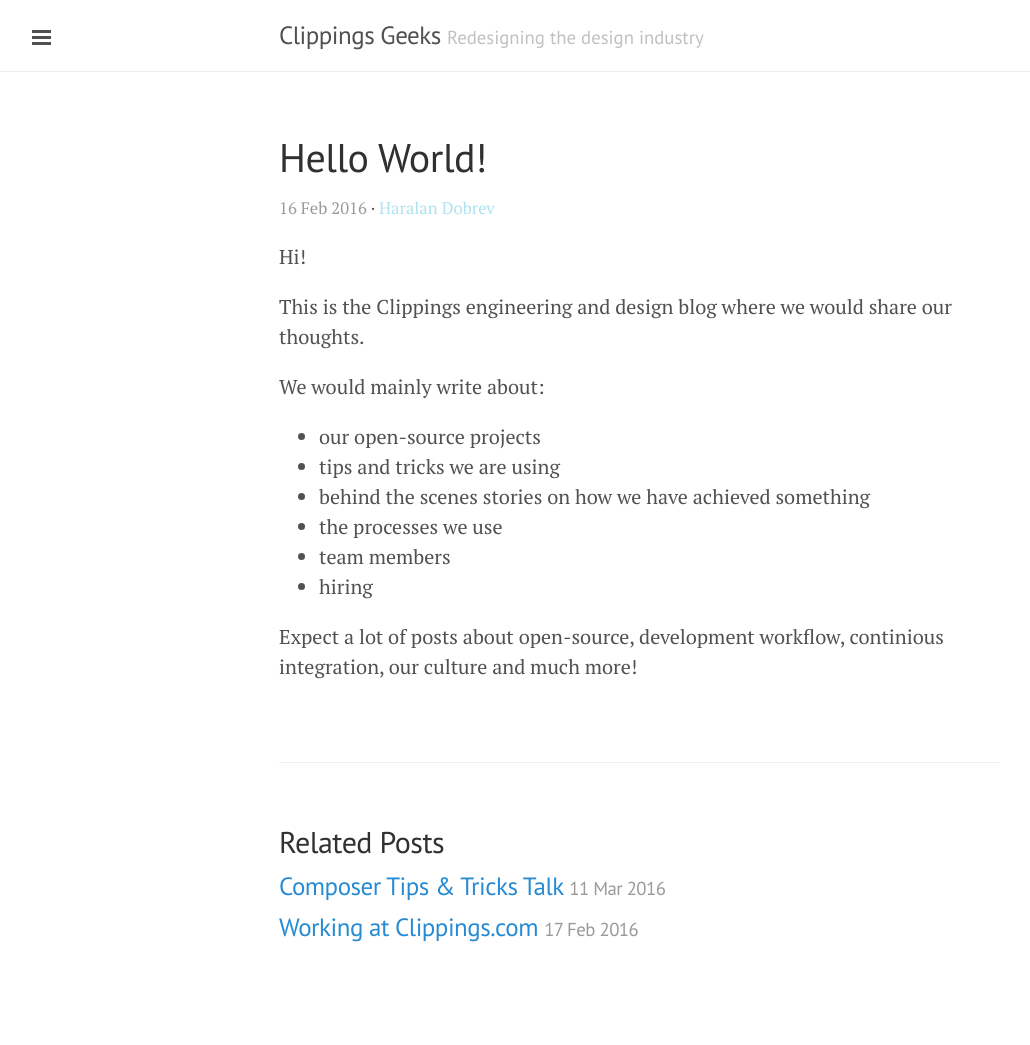
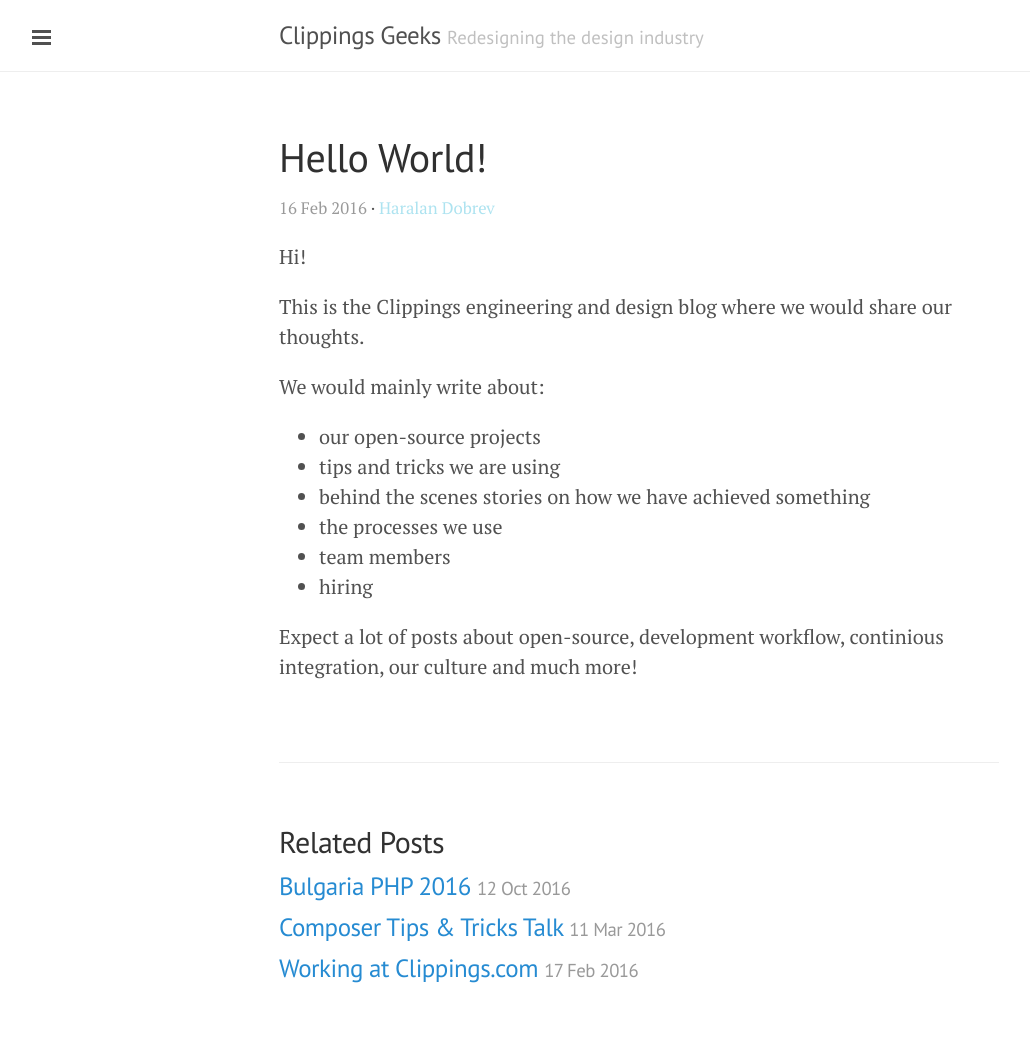
Before and after one commit to OpenBuildings/clippings.github.io, a Jekyll site: the page built from _posts/2016-02-16-hello-world.md, in a window 1280 px wide. Shown: the whole page, without its empty margins (1-1031 px from the left). Built offline with Jekyll 4.4.1, drawn with Linux system fonts in a browser that asks for light colours; before the commit the page ends 1003 px from its top, so only the background shows below that.

Commit message:
Publish the BGPHP16 post

```diff
--- a/_drafts/bulgaria-php-2016-conference.md
+++ b/_posts/2016-10-12-bulgaria-php-2016-conference.md
@@ -2,6 +2,7 @@
 layout: post
 title: Bulgaria PHP 2016
 author: hkdobrev
+date: 2016-10-12 16:50:00 +0200
 ---
 
 The second edition of the Bulgaria PHP conference happened the last weekend and it was a blast! The whole dev team from Clippings.com visited the conference and we've enjoyed the great talks, networking, games and the spirit of the PHP community.
```
